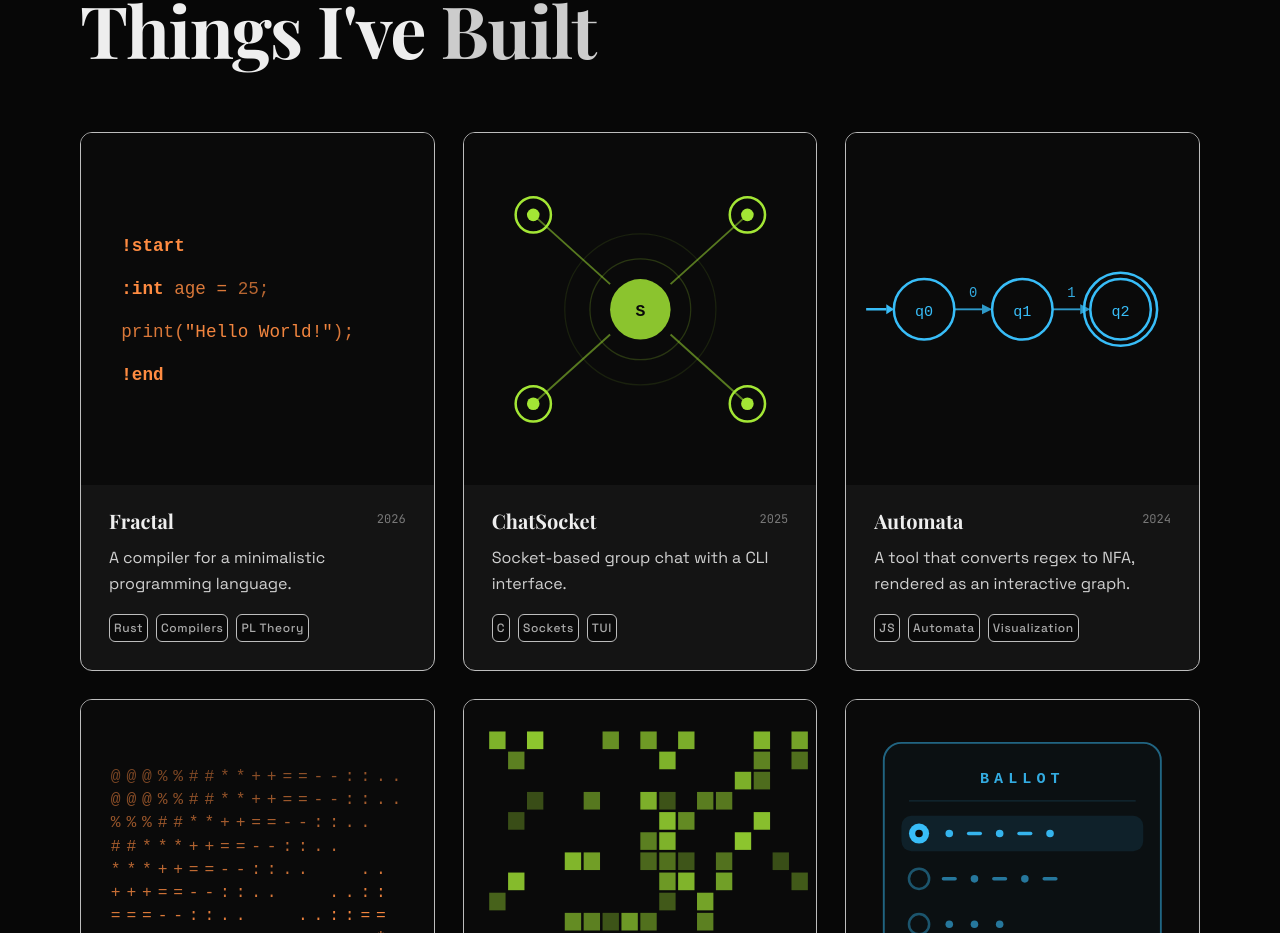
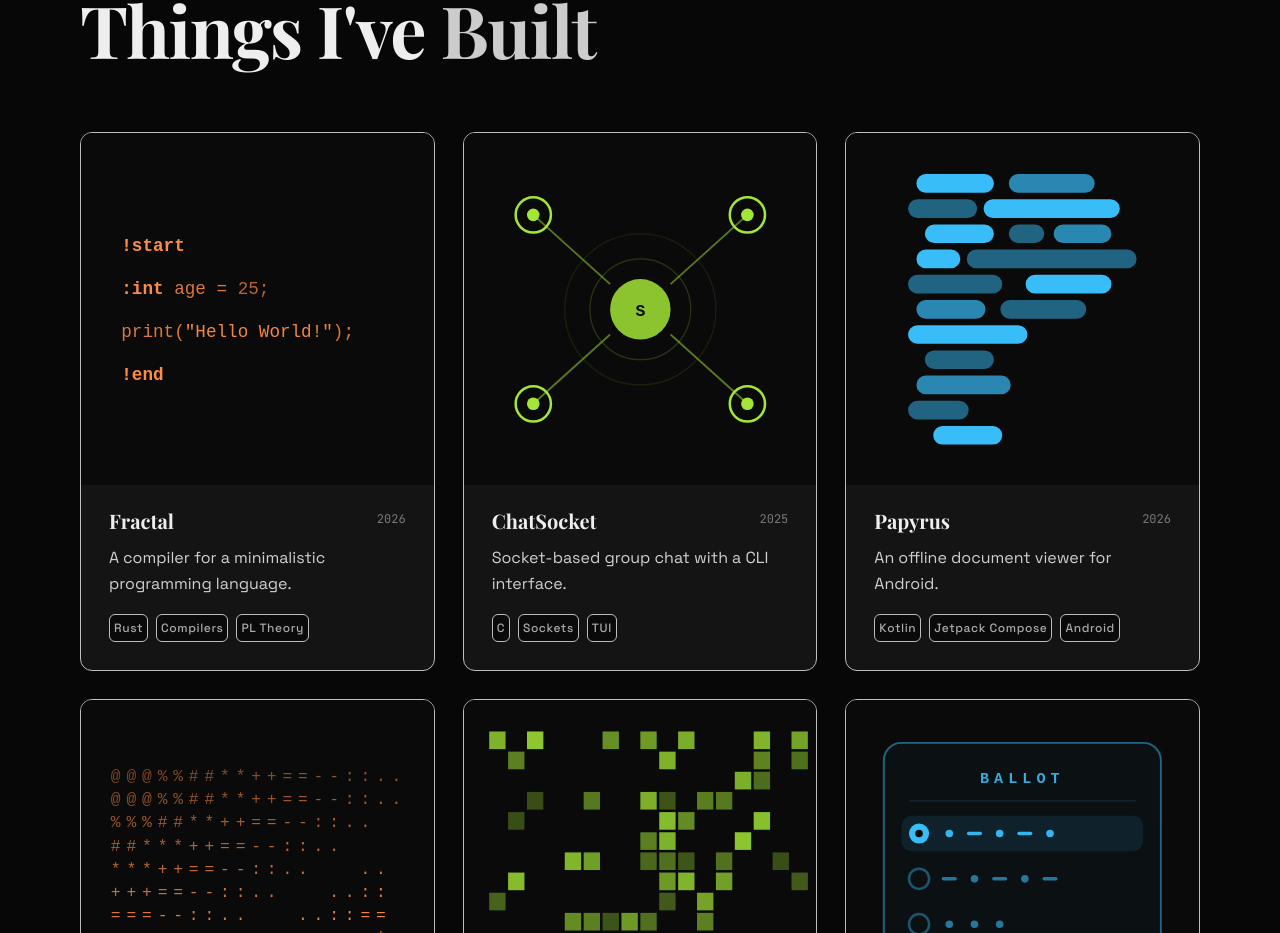
Before and after one commit to Pixelrick420/Home, a React (Vite) app: page / in a window 1280 px wide. Shown: the part 960-1893 px from the top of the page. Built offline with nearby package versions, Linux system fonts and the light colour scheme; a web font is replaced by a local one.

Commit message:
feat: new project

```diff
--- a/index.html
+++ b/index.html
@@ -83,10 +83,10 @@
                                 {
                                     "@type": "CreativeWork",
                                     "position": 3,
-                                    "name": "Automata",
-                                    "description": "A tool that converts regex to NFA, rendered as an interactive graph.",
-                                    "url": "https://github.com/Pixelrick420/Automata",
-                                    "keywords": "JS, Automata, Visualization"
+                                    "name": "Papyrus",
+                                    "description": "An offline document viewer for Android.",
+                                    "url": "https://github.com/Pixelrick420/Papyrus",
+                                    "keywords": "Kotlin, Jetpack Compose, Android"
                                 },
                                 {
                                     "@type": "CreativeWork",
--- a/src/components/ProjectCard.tsx
+++ b/src/components/ProjectCard.tsx
@@ -365,115 +365,30 @@ function CoverArt({ id }: { id: string }) {
       </svg>
     ),
 
-    automata: (
+    papyrus: (
       <svg viewBox="0 0 280 280" xmlns="http://www.w3.org/2000/svg">
         <rect width="280" height="280" fill={p.bg} />
-        <circle
-          cx="62"
-          cy="140"
-          r="24"
+        <g
+          transform="translate(140,140) scale(5.926) translate(-54,-54)"
           fill="none"
-          stroke={p.fg}
-          strokeWidth="2"
-        />
-        <circle
-          cx="140"
-          cy="140"
-          r="24"
-          fill="none"
-          stroke={p.fg}
-          strokeWidth="2"
-        />
-        <circle
-          cx="218"
-          cy="140"
-          r="24"
-          fill="none"
-          stroke={p.fg}
-          strokeWidth="2"
-        />
-        <circle
-          cx="218"
-          cy="140"
-          r="29"
-          fill="none"
-          stroke={p.fg}
-          strokeWidth="2"
-        />
-        <line x1="16" y1="140" x2="32" y2="140" stroke={p.fg} strokeWidth="2" />
-        <polygon points="32,136 32,144 38,140" fill={p.fg} />
-        <line
-          x1="86"
-          y1="140"
-          x2="108"
-          y2="140"
-          stroke={p.fg}
-          strokeWidth="1.5"
-          opacity="0.8"
-        />
-        <polygon points="108,136 108,144 116,140" fill={p.fg} opacity="0.8" />
-        <line
-          x1="164"
-          y1="140"
-          x2="186"
-          y2="140"
-          stroke={p.fg}
-          strokeWidth="1.5"
-          opacity="0.8"
-        />
-        <polygon points="186,136 186,144 194,140" fill={p.fg} opacity="0.8" />
-        <text
-          x="62"
-          y="145"
-          fontFamily="monospace"
-          fontSize="12"
-          fill={p.fg}
-          textAnchor="middle"
+          strokeWidth="2.5"
+          strokeLinecap="round"
         >
-          q0
-        </text>
-        <text
-          x="140"
-          y="145"
-          fontFamily="monospace"
-          fontSize="12"
-          fill={p.fg}
-          textAnchor="middle"
-        >
-          q1
-        </text>
-        <text
-          x="218"
-          y="145"
-          fontFamily="monospace"
-          fontSize="12"
-          fill={p.fg}
-          textAnchor="middle"
-        >
-          q2
-        </text>
-        <text
-          x="101"
-          y="130"
-          fontFamily="monospace"
-          fontSize="11"
-          fill={p.fg}
-          opacity="0.9"
-          textAnchor="middle"
-        >
-          0
-        </text>
-        <text
-          x="179"
-          y="130"
-          fontFamily="monospace"
-          fontSize="11"
-          fill={p.fg}
-          opacity="0.9"
-          textAnchor="middle"
-        >
-          1
-        </text>
+          <path
+            stroke={p.fg}
+            d="M41.06,37.125L48.94,37.125M50.06,40.5L65.81,40.5M42.19,43.875L48.94,43.875M41.06,47.25L44.44,47.25M55.69,50.625L64.69,50.625M39.94,57.375L53.44,57.375M43.31,70.875L50.06,70.875"
+          />
+          <path
+            stroke={p.fg}
+            opacity="0.7"
+            d="M53.44,37.125L62.44,37.125M59.44,43.875L64.69,43.875M41.06,54L47.81,54M41.06,64.125L51.19,64.125"
+          />
+          <path
+            stroke={p.fg}
+            opacity="0.5"
+            d="M39.94,40.5L46.69,40.5M53.44,43.875L55.69,43.875M47.81,47.25L68.06,47.25M39.94,50.625L50.06,50.625M52.31,54L61.31,54M42.19,60.75L48.94,60.75M39.94,67.5L45.56,67.5"
+          />
+        </g>
       </svg>
     ),
 
--- a/src/data/projects.ts
+++ b/src/data/projects.ts
@@ -29,19 +29,17 @@ export const projects: Project[] = [
       "It is written in C with OpenSSL for TLS and cryptography. The terminal interface is a custom renderer built directly on ANSI control codes, with no external widget toolkit.",
   },
   {
-    id: "automata",
-    title: "Automata",
-    description:
-      "A tool that converts regex to NFA, rendered as an interactive graph.",
-    tags: ["JS", "Automata", "Visualization"],
-    github: "https://github.com/Pixelrick420/Automata",
-    year: "2024",
-    what: "Automata is a web app that converts regular expressions into nondeterministic finite automata (NFAs), rendering the result as an interactive diagram you can drag and rearrange.",
+    id: "papyrus",
+    title: "Papyrus",
+    description: "An offline document viewer for Android.",
+    tags: ["Kotlin", "Jetpack Compose", "Android"],
+    github: "https://github.com/Pixelrick420/Papyrus",
+    year: "2026",
+    what: "Papyrus is a document viewer for Android that opens PDFs, Markdown, plain text, code, and Office files, indexes them in a local library, and renders everything entirely on-device.",
     problem:
-      "Automata theory is abstract and hard to grasp from text alone. Seeing the machine built step by step makes it click.",
+      "Most document viewers depend on the network or upload your files somewhere. Papyrus declares no permissions at all, so nothing ever leaves the phone.",
     stack:
-      "The frontend is built with Next.js and React, with a FastAPI backend in Python. It is deployed on Vercel and Render.",
-    demo: "https://regex-automata.vercel.app",
+      "It is written in Kotlin with Jetpack Compose, using Room for the library index, PdfRenderer for PDFs, and its own tokenizer for syntax highlighting. Documents open through the Storage Access Framework.",
   },
   {
     id: "ascii",
--- a/src/theme.ts
+++ b/src/theme.ts
@@ -16,7 +16,7 @@ const projectPaletteConfig: Record<string, { palette: keyof typeof PALETTES }> =
     "below-c-level": { palette: "p1" },
     fractal: { palette: "p3" },
     election: { palette: "p2" },
-    automata: { palette: "p2" },
+    papyrus: { palette: "p2" },
     asteroids: { palette: "p3" },
     shell: { palette: "p3" },
     leaderboard: { palette: "p2" },
```
